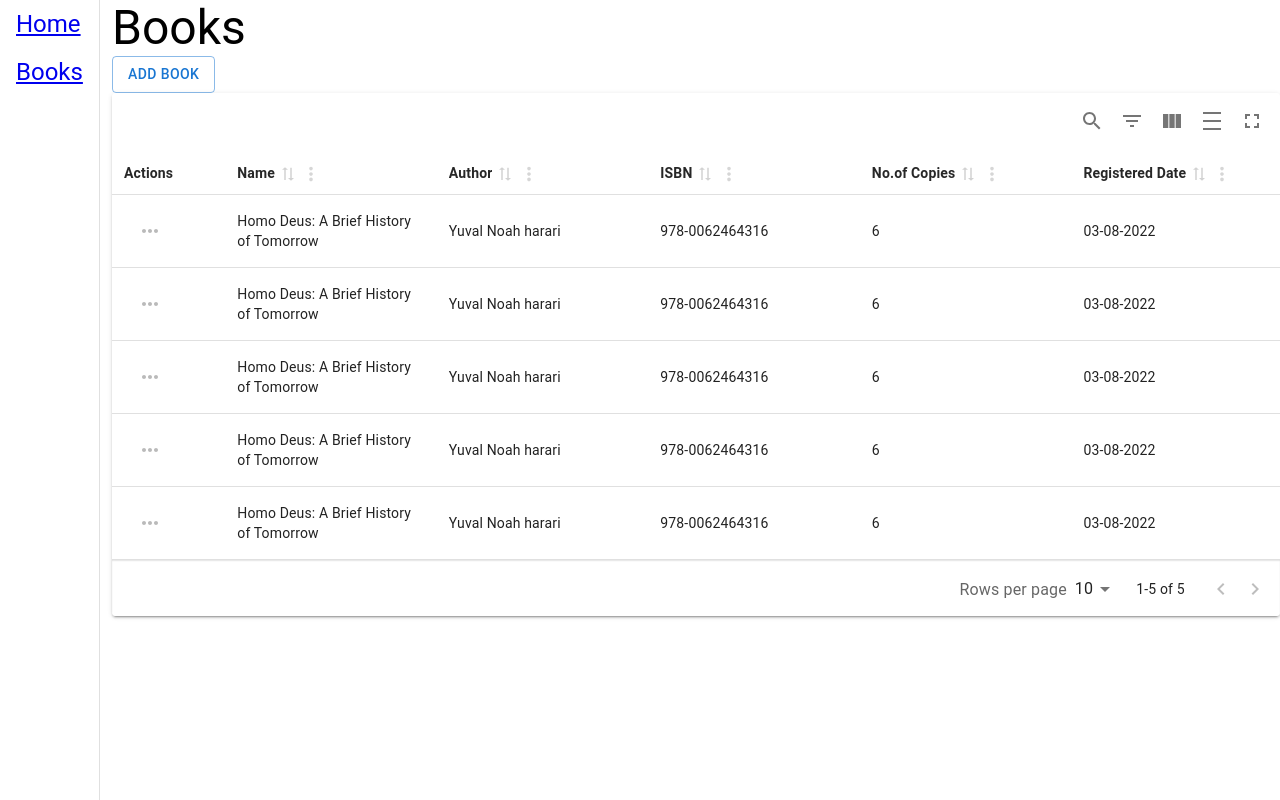
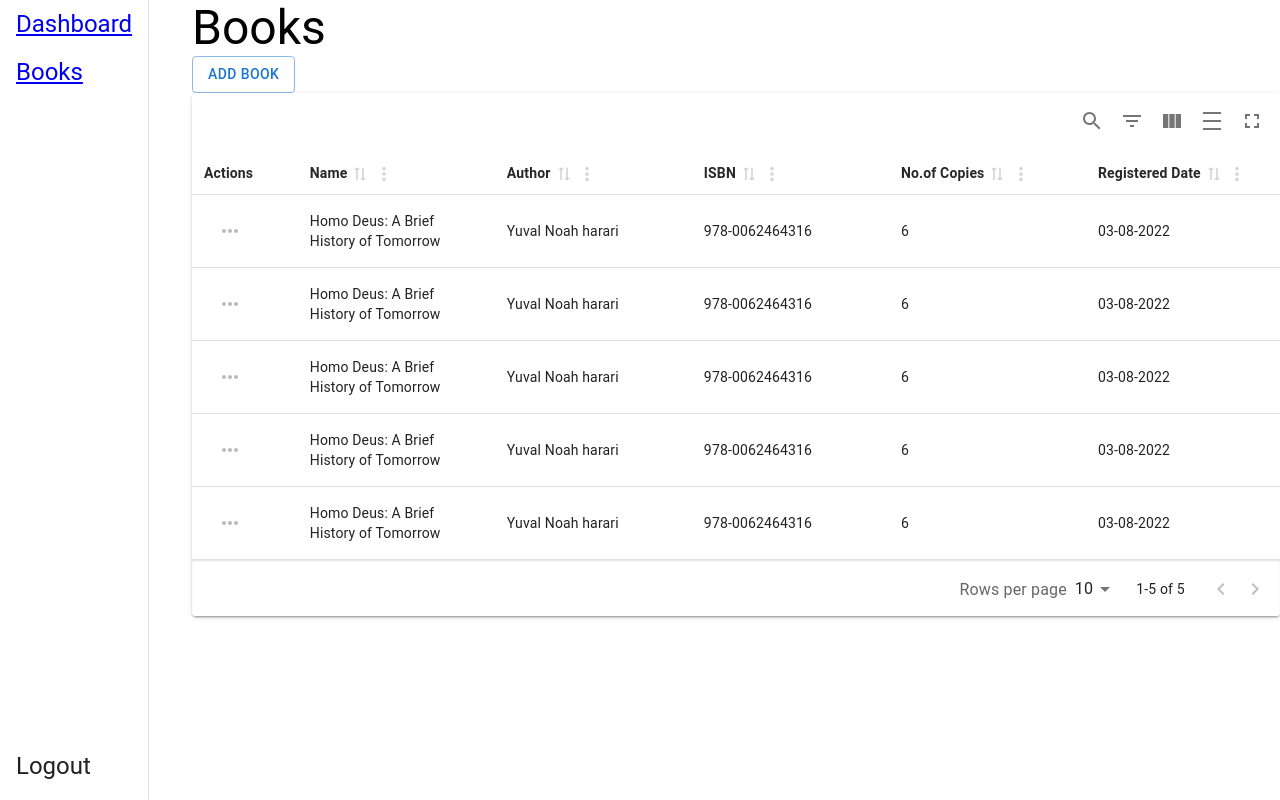
Before and after one commit to RAD-group-project/2208-rad-group-project, a React (Create React App) app in the folder client/: page /books in a window 1280 px wide. Built offline with nearby package versions, Linux system fonts and the light colour scheme.

Commit message:
setup login

```diff
--- a/client/src/App.js
+++ b/client/src/App.js
@@ -37,16 +37,18 @@ function App() {
 
 
        <Routes>
-       <Route exact path="/" element={<div> <Link to='/home'>Home</Link>  </div>}>
+       <Route exact path="/" element={<div> <Link to='/dashboard'>Dashboard</Link> <br/><Link to='/login'>Login</Link>  </div>}>
 
             </Route>
-            <Route exact path="/home" element={<div> <Sidebar/> Home </div>}>
+            <Route exact path="/dashboard" element={<div> <Sidebar/> Home </div>}>
 
             </Route>
             {user ? <Route exact path="/login" element={  <Navigate to="/home" />} />:<Route exact path="/login" element={ <Auth login/>} />}
+            {user ? <Route exact path="/register" element={  <Navigate to="/home" />} />:<Route exact path="/register" element={ <Auth register/>} />}
+
             {/* <Route exact path="/login" element={ <Auth login/>} /> */}
 
-            <Route exact path="/register" element={<Auth register/>} />
+            {/* <Route exact path="/register" element={<Auth register/>} /> */}
 
             <Route exact path="/books" element={<div> <Sidebar/> <Books/> </div>}>
 
--- a/client/src/components/Sidebar/index.js
+++ b/client/src/components/Sidebar/index.js
@@ -4,6 +4,7 @@ import { makeStyles } from '@mui/styles'
 import { Typography, List, ListItem,ListItemButton} from '@mui/material'
 
 import {Link} from 'react-router-dom'
+import { useAuth } from '../../hooks/useAuth'
 
 const drawerWidth = 240
 
@@ -19,6 +20,11 @@ const useStyles = makeStyles({
 })
 
 export default function Sidebar() {
+
+    const {logout} = useAuth()
+
+
+
     const classes = useStyles()
   return (
     <div>
@@ -29,9 +35,9 @@ export default function Sidebar() {
         >
             <div>
 <Typography variant='h5'>
-    <Link to="/home">
+    <Link to="/dashboard">
     <ListItemButton>
-    Home
+    Dashboard
     </ListItemButton>
     </Link>
 
@@ -46,6 +52,13 @@ export default function Sidebar() {
     </Link>
 
 </Typography>
+
+<Typography variant="h5" style={{ position: 'absolute', bottom: '10px' }}>
+  <ListItemButton onClick={logout}>
+    Logout
+  </ListItemButton>
+</Typography>
+
             </div>
         </Drawer>
     </div>
--- a/client/src/pages/books/index.js
+++ b/client/src/pages/books/index.js
@@ -19,7 +19,7 @@ export default function Books() {
 
   return (
     <div>
-        <Box sx={{ml:14}}>
+        <Box sx={{ml:24}}>
 
         <Typography variant='h3'>Books</Typography>
         <Button variant='outlined' onClick={handleClickOpen} >Add Book</Button>
```
